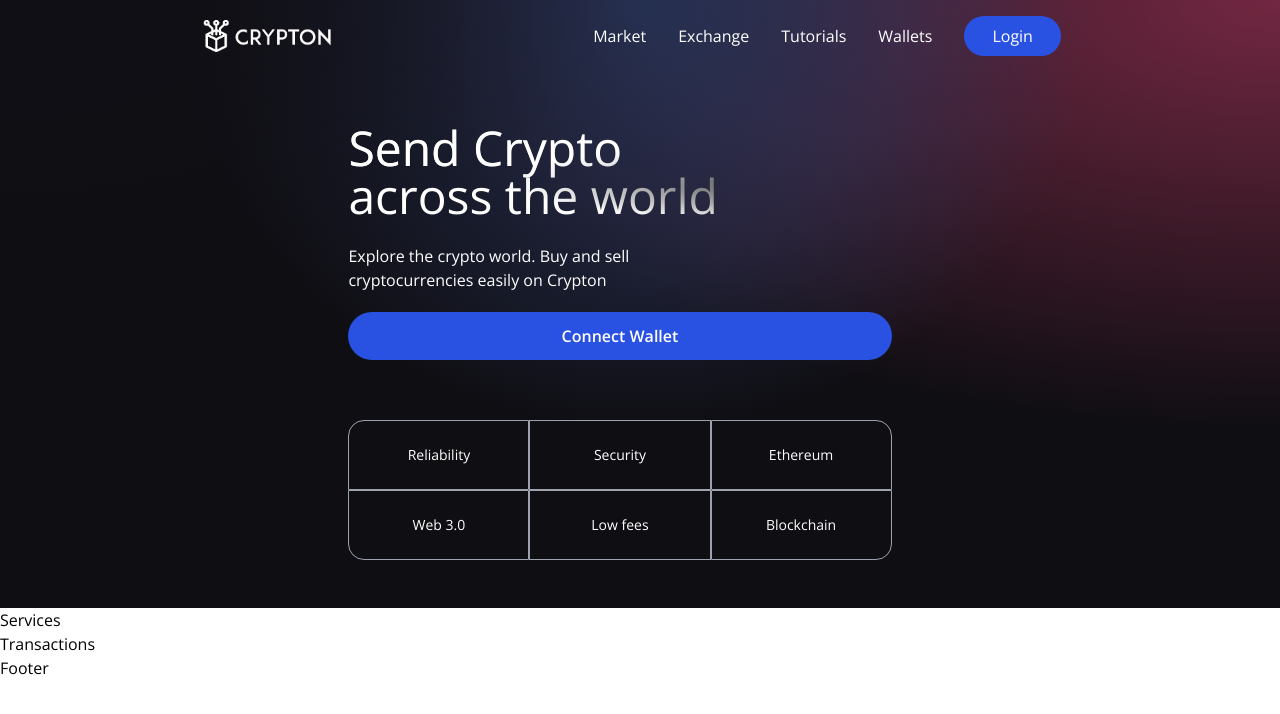
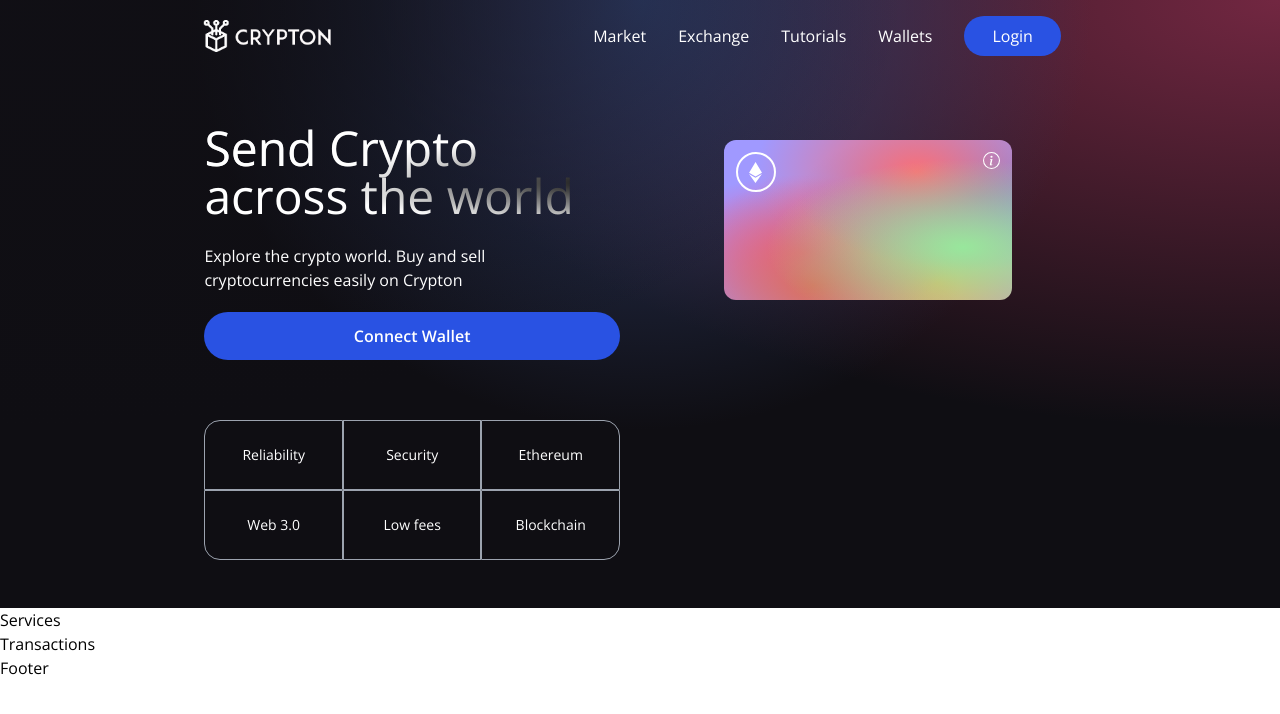
Before and after one commit to tatfranch/web3-app, a React (Vite) app in the folder client/: page / in a window 1280 px wide. Shown: the top 714 px of the page. Built offline with nearby package versions, Linux system fonts and the light colour scheme.

Commit message:
wallet card

```diff
--- a/client/src/components/Welcome.jsx
+++ b/client/src/components/Welcome.jsx
@@ -36,6 +36,19 @@
             <div className={`rounded-br-2xl ${commonStyles}`}>Blockchain</div>
           </div>
         </div>
+
+        <div className='flex flex-col flex-1 items-center justify-start w-full md:mt-0 mt-10'>
+          <div className='p-3 justify-end items-start flex-col rounded-xl h-40 sm:w-72 w-full my-5 eth-card white-glassmorpism'>
+            <div className='flex justify-between flex-col w-full h-full'>
+              <div className='flex justify-between items-start'>
+                <div className='w-10 h-10 rounded-full border-2 border-white flex justify-center items-center'>
+                  <SiEthereum fontSize={21} color='#fff' />
+                </div>
+                <BsInfoCircle fontSize={17} color='#fff' />
+              </div>
+            </div>
+          </div>
+        </div>
       </div>
     </div>
   );
```
